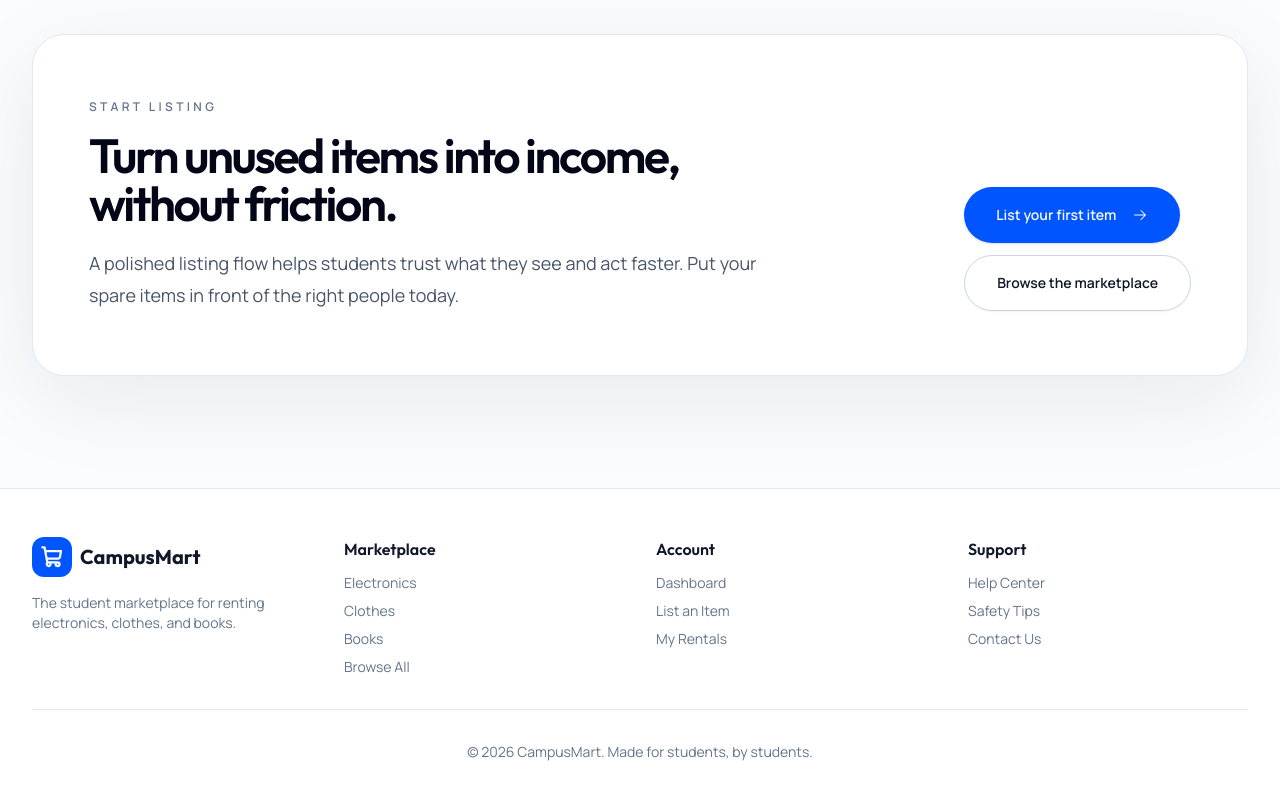
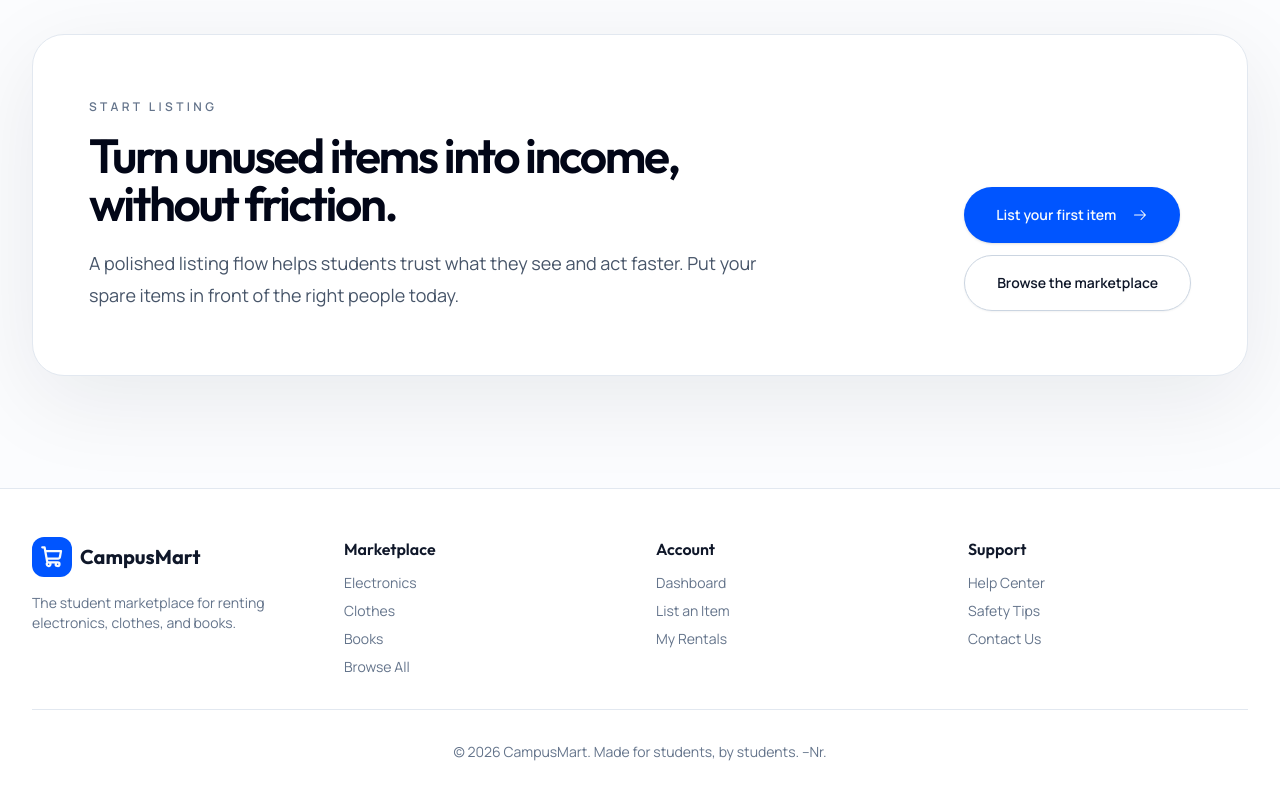
Before and after one commit to NishantRanjan-nr/CampusMartWebApp, a React (Create React App) app in the folder frontend/: page / in a window 1280 px wide. Shown: the part 2454-3254 px from the top of the page. Built offline with nearby package versions, Linux system fonts and the light colour scheme; no server answers.

Commit message:
small fixes

```diff
--- a/frontend/src/layouts/PublicLayout.jsx
+++ b/frontend/src/layouts/PublicLayout.jsx
@@ -188,7 +188,7 @@ export default function PublicLayout() {
                         </div>
                     </div>
                     <div className="border-t border-border mt-8 pt-8 text-center text-sm text-muted-foreground">
-                        <p>&copy; {new Date().getFullYear()} CampusMart. Made for students, by students.</p>
+                        <p>&copy; {new Date().getFullYear()} CampusMart. Made for students, by students. --Nr.</p>
                     </div>
                 </div>
             </footer>
```
